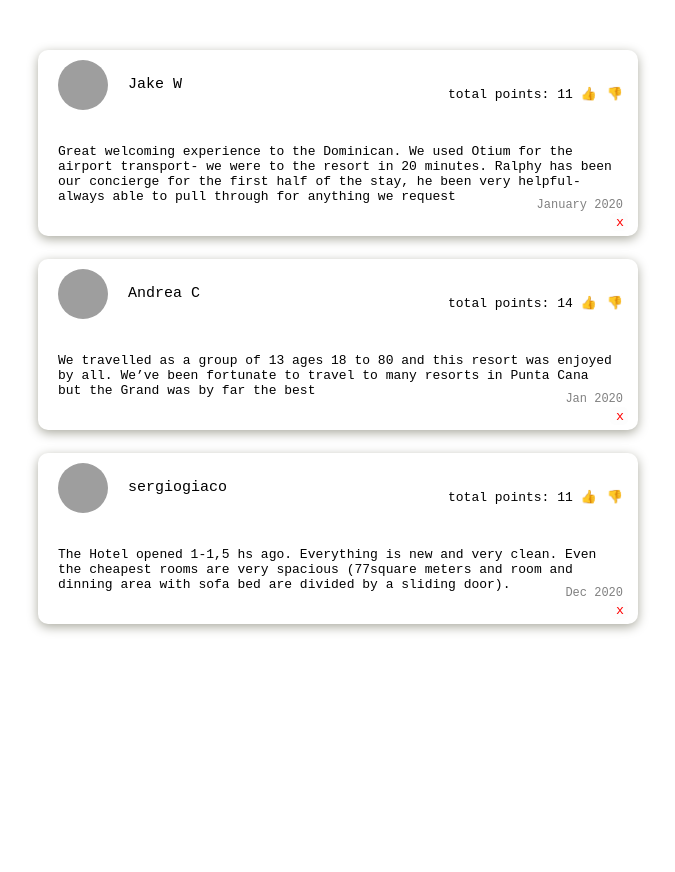
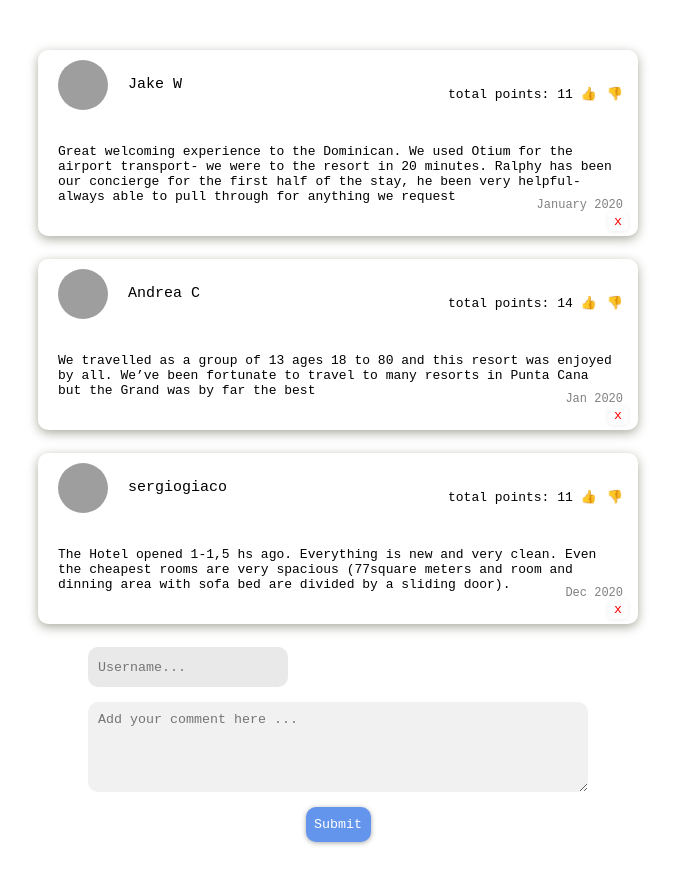
Before and after one commit to SaharMirkamrani/Builder-dom, a plain HTML site: page index.html in a window 1280 px wide. Shown: the whole page, without its empty margins (302-977 px from the left). Before the commit the page ends 800 px from the top, so only its background shows below. Drawn offline with Linux system fonts and the light colour scheme; grey boxes are pictures that could not be loaded.

Commit message:
include add method

```diff
--- a/script.js
+++ b/script.js
@@ -1,3 +1,32 @@
+function CommentsRecord({
+  id,
+  text,
+  username,
+  imageurl,
+  date,
+  point,
+} = sample) {
+  this.id = id;
+  this.text = text;
+  this.username = username;
+  this.imageurl = imageurl;
+  this.date = date;
+  this.point = point;
+}
+
+const sample = {
+  id: 4,
+  text: "It was enjoyable indeed.",
+  username: "Sahar.mk_",
+  imageurl:
+    "https://media-cdn.tripadvisor.com/media/photo-l/01/2e/70/9e/avatar069.jpg",
+  date: `${new Date().getFullYear()}-${new Date().getMonth() + 1}`,
+  point: 1,
+};
+
+const record = new CommentsRecord();
+console.log(record);
+
 function Comments() {
   this.records = [
     {
@@ -31,13 +60,20 @@ function Comments() {
       point: 11,
     },
   ];
+
   this.like = function (id) {
     this.records[id - 1].point++;
   };
+
   this.dislike = function (id) {
     this.records[id - 1].point--;
   };
-  this.add = function () {};
+
+  this.add = function (name, text) {
+    const record = new CommentsRecord();
+    this.records.push(record);
+  };
+
   this.remove = function (comment) {
     const index = this.records.indexOf(comment);
     if (index !== -1) {
@@ -51,6 +87,16 @@ function ElementBuilder(name) {
 
   this.text = function (text) {
     this.element.textContent = text;
+    return this;
+  };
+
+  this.type = function (text) {
+    this.element.type = text;
+    return this;
+  };
+
+  this.placeHolder = function (text) {
+    this.element.placeholder = text;
     return this;
   };
 
@@ -114,7 +160,6 @@ function Painter(container) {
         .className("text")
         .appendTo(card)
         .build();
-
       const remove = builder
         .create("button")
         .appendTo(card)
@@ -125,7 +170,6 @@ function Painter(container) {
           paint();
         })
         .build();
-
       builder.create("br").appendTo(card);
       builder.create("br").appendTo(card);
       const date = builder
@@ -191,6 +235,40 @@ function Painter(container) {
         .className("thumbsDown")
         .appendTo(rate);
     });
+    const formGroup = builder
+      .create("div")
+      .appendTo(main)
+      .className("form-group")
+      .build();
+    const userName = builder
+      .create("input")
+      .appendTo(formGroup)
+      .type("text")
+      .placeHolder("Username...")
+      .className("username")
+      .build();
+    builder.create("br").appendTo(formGroup).build();
+    const textArea = builder
+      .create("textarea")
+      .appendTo(formGroup)
+      .type("text")
+      .placeHolder("Add your comment here ...")
+      .className("textArea")
+      .build();
+    const submit = builder
+      .create("button")
+      .text("Submit")
+      .type("button")
+      .onclick(() => {
+        const name = userName.value;
+        const text = textArea.value;
+        commentsObj.add(name, text);
+        console.log(commentsObj.records);
+        paint();
+      })
+      .className("submit")
+      .appendTo(formGroup)
+      .build();
   }
 
   this.init = function () {
--- a/style.css
+++ b/style.css
@@ -88,8 +88,8 @@
 
 .btn {
   position: absolute;
-    width: 18px;
-    height: 18px;
+  width: 20px;
+  height: 20px;
   background-color: rgb(253, 253, 253);
   color: red;
   border-radius: 5px;
@@ -97,4 +97,45 @@
   bottom: 5px;
   border: none;
   text-align: center;
+  box-shadow: 0px 1px 5px rgb(238, 238, 238);
+  cursor: pointer;
 }
+
+.main .form-group {
+  display: flex;
+  flex-direction: column;
+  justify-content: space-between;
+  margin: 15px auto;
+  width: 500px;
+  height: 210px;
+}
+
+.main .form-group .username {
+  border-radius: 10px;
+  border: none;
+  background-color: rgb(233, 233, 233);
+  padding: 10px;
+  width: 40%;
+  height: 40px;
+}
+
+.main .form-group .textArea {
+  border-radius: 10px;
+  border: none;
+  background-color: rgb(241, 241, 241);
+  width: inherit;
+  height: 90px;
+  padding: 10px;
+}
+
+.main .form-group .submit {
+  width: 65px;
+  height: 35px;
+  margin: auto;
+  background-color: cornflowerblue;
+  border: none;
+  border-radius: 10px;
+  color: white;
+  box-shadow: 0px 1px 5px darkgrey;
+  cursor: pointer;
+}
```
Also changed, not shown: test.html (+10 -3 lines). Lines whose indentation alone changed are shown as unchanged.
